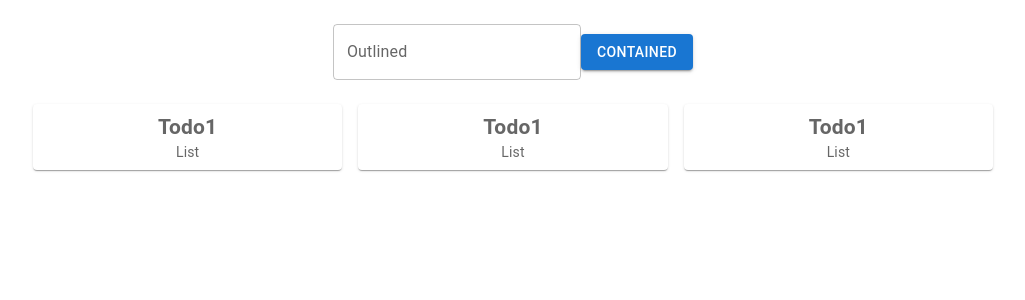
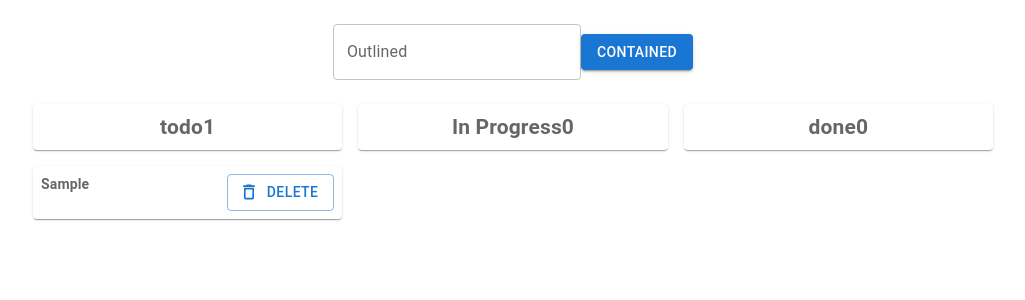
Before and after one commit to greeenOrange/todo-task-manager, a React (Vite) app: page / in a window 1280 px wide. Both pictures are taken after typing "Sample" into the empty fields and a click on the button "CONTAINED". Shown: the top 300 px of the page, without its empty margins (127-1152 px from the left). Built offline with nearby package versions, Linux system fonts and the light colour scheme.

Commit message:
setdelete

```diff
--- a/src/Components/TaskPriority/TaskPriority.jsx
+++ b/src/Components/TaskPriority/TaskPriority.jsx
@@ -3,6 +3,9 @@ import { styled } from '@mui/material/styles';
 import Paper from '@mui/material/Paper';
 import Grid from '@mui/material/Grid';
 import Box from '@mui/material/Box';
+import DeleteOutlinedIcon from '@mui/icons-material/DeleteOutlined';
+import Button from '@mui/material/Button';
+import toast from 'react-hot-toast';
 
 const TaskPriority = ({ tasks, setTasks }) => {
     const [todos, setTodos] = useState([]);
@@ -29,14 +32,14 @@ const TaskPriority = ({ tasks, setTasks }) => {
 
     return (
         <Box mt={3}
-        sx={{ width: '75%' }}
+            sx={{ width: '75%' }}
         >
             <Grid
                 container
                 spacing={2}>
                 {stateUses?.map((status, index) => (
                     <Grid key={index} item xs={4}>
-                        <Section status={status} tasks={tasks} setTasks={setTasks} todos={todos} inProgres={inProgress} done={done} />
+                        <Section status={status} tasks={tasks} setTasks={setTasks} todos={todos} inProgress={inProgress} done={done} />
                     </Grid>
                 ))}
 
@@ -47,12 +50,27 @@ const TaskPriority = ({ tasks, setTasks }) => {
 
 export default TaskPriority;
 
-const Section = ({ status, setTasks, tasks, todos, inProgres, done }) => {
-    let text = "Todo";
-    let bg = "bg-slate-500"
+const Section = ({ status, setTasks, tasks, todos, inProgress, done }) => {
+    console.log(todos);
+    let text = "todo";
+    let bg = "bg-slate-500";
+    let taskPriority = todos
+
+    if (status === "inprogress") {
+        text = "In Progress";
+        bg = "bg-purple-500"
+        taskPriority = inProgress
+    }
+    if (status === "done") {
+        text = "done";
+        bg = "bg-green-500"
+        taskPriority = done
+    }
+
     return <>
         <div>
-            <Header text={text} bg={bg} count={todos?.length} />
+            <Header text={text} bg={bg} count={taskPriority?.length} />
+            {taskPriority?.length > 0 && taskPriority?.map(task => <Task key={task?.id} task={task} tasks={tasks} setTasks={setTasks} />)}
         </div>
     </>
 }
@@ -70,7 +88,42 @@ const Header = ({ text, bg, count }) => {
         <div className={`${bg} flex`}>
             <Item><h2>{text}
                 <span className="">{count}</span>
-            </h2>List</Item>
+            </h2>
+            </Item>
         </div>
     )
-}
+};
+
+const Task = ({ task, tasks, setTasks }) => {
+
+    const handleDelete = (id) => {
+        const shortTodo = tasks.filter(task => task?.id !== id);
+        localStorage.setItem('tasks', JSON.stringify(shortTodo));
+        setTasks(shortTodo);
+        toast.success('Successfully Delete!')
+    }
+    const Item = styled(Paper)(({ theme }) => ({
+        backgroundColor: theme.palette.mode === 'dark' ? '#1A2027' : '#fff',
+        ...theme.typography.body2,
+        padding: theme.spacing(1),
+        justifyContent: 'space-between',
+        alighItems: 'center',
+        color: theme.palette.text.secondary,
+    }));
+    return (
+        <Box >
+            <Item sx={{ mt: 2, display: 'flex', justifyContent: 'space-between' }}>
+                <h4>{task?.name}</h4>
+                <span>
+                    <Button
+                    variant="outlined"
+                    startIcon={<DeleteOutlinedIcon />}
+                    onClick={() => handleDelete(task?.id)}
+                    >
+                        Delete
+                    </Button>
+                </span>
+            </Item>
+        </Box>
+    )
+};
```
